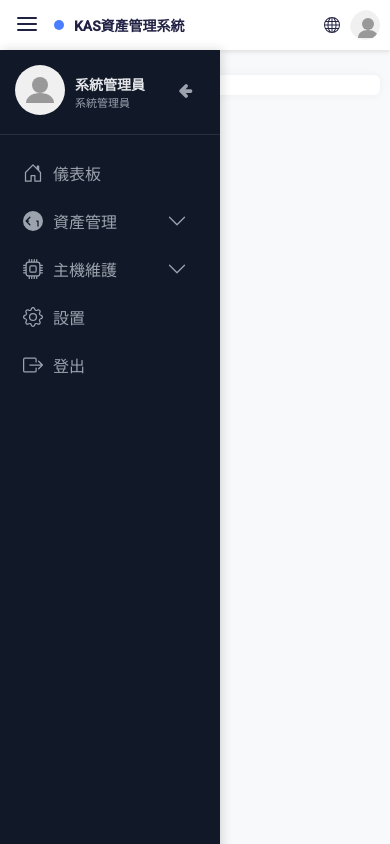
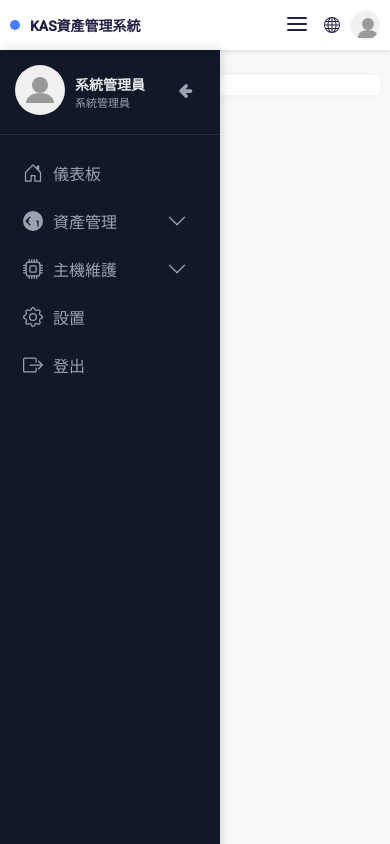
Before and after one commit to noveres/KAS2, an Angular app: page / in a window 390 px wide. Built offline with nearby package versions, Linux system fonts and the light colour scheme.

Commit message:
開始動態控制元素

```diff
--- a/src/app/layout/sidebar-navmenu-drop-down/sidebar-navmenu-drop-down.component.html
+++ b/src/app/layout/sidebar-navmenu-drop-down/sidebar-navmenu-drop-down.component.html
@@ -5,8 +5,9 @@
       <!-- 頂部導航欄 -->
       <div class="top-header">
         <div class="header-right">
-           <!-- 移動端漢堡菜單按鈕 -->
-           <button class="mobile-menu-toggle" aria-label="Toggle mobile menu" (click)="toggleSidebar()">
+          @if(isPCMenuToggleEnabled){
+           <!-- 主機端漢堡菜單按鈕 -->
+           <button class="pc-menutoggle" aria-label="Toggle mobile menu" (click)="toggleSidebar()">
             <svg xmlns="http://www.w3.org/2000/svg" width="24" height="24" viewBox="0 0 24 24" fill="none"
               stroke="currentColor" stroke-width="2" stroke-linecap="round" stroke-linejoin="round">
               <line x1="3" y1="12" x2="21" y2="12"></line>
@@ -14,12 +15,24 @@
               <line x1="3" y1="18" x2="21" y2="18"></line>
             </svg>
           </button>
+        }
+
         <div class="logo-text">
           <span>KAS資產管理系統</span>
         </div>
       </div>
         <div class="header-right">
-
+          @if (isMobileMenuToggleEnabled) {
+          <!-- 手機端漢堡菜單按鈕 -->
+          <button class="mobile-menu-toggle" aria-label="Toggle mobile menu" (click)="toggleSidebar()">
+            <svg xmlns="http://www.w3.org/2000/svg" width="24" height="24" viewBox="0 0 24 24" fill="none"
+              stroke="currentColor" stroke-width="2" stroke-linecap="round" stroke-linejoin="round">
+              <line x1="3" y1="12" x2="21" y2="12"></line>
+              <line x1="3" y1="6" x2="21" y2="6"></line>
+              <line x1="3" y1="18" x2="21" y2="18"></line>
+            </svg>
+          </button>
+        }
           <div class="language-selector">
             <svg xmlns="http://www.w3.org/2000/svg" width="16" height="16" fill="currentColor" viewBox="0 0 16 16">
               <path
@@ -63,11 +76,15 @@
             <button class="menu-toggle" aria-label="Toggle sidebar" (click)="toggleSidebar()">
               <svg xmlns="http://www.w3.org/2000/svg" width="20" height="20" fill="#FF5733" stroke="currentColor"
                 stroke-width="2" viewBox="0 0 16 16">
+               @if (isMenuToggleOffVisible){
                 <path *ngIf="!isSidebarActive"
                   d="M5.5 8a.5.5 0 0 1 .5-.5h6.293l-3.147-3.146a.5.5 0 0 1 .708-.708l4 4a.5.5 0 0 1 0 .708l-4 4a.5.5 0 0 1-.708.708L12.293 8.5H6a.5.5 0 0 1-.5-.5z" />
+                }
+                @if (isMenuToggleOnVisible){
                 <path *ngIf="isSidebarActive"
                   d="M10.5 8a.5.5 0 0 1-.5.5H3.707l3.147 3.146a.5.5 0 0 1-.708.708l-4-4a.5.5 0 0 1 0-.708l4-4a.5.5 0 1 1 .708.708L3.707 7.5H10a.5.5 0 0 1 .5.5z" />
-              </svg>
+                }
+                </svg>
             </button>
           </div>
 
--- a/src/app/layout/sidebar-navmenu-drop-down/sidebar-navmenu-drop-down.component.scss
+++ b/src/app/layout/sidebar-navmenu-drop-down/sidebar-navmenu-drop-down.component.scss
@@ -44,13 +44,36 @@
       }
   }
 
+  .pc-menutoggle {
+    background: transparent;
+    border: none;
+    color: inherit;
+    cursor: pointer;
+    padding: 8px 8px;
+    border-radius: 50%;
+    transition: color 0.3s ease, background-color 0.3s ease;
+
+    &:hover {
+      background-color:color(butt-hove-color);
+
+    }
+
+    &:active {
+      transform: scale(0.96); // 按下時有輕微縮放效果
+    }
+    // &:focus {
+    //   outline: none;
+    //   box-shadow: 0 0 0 2px rgba(100, 150, 250, 0.4); // 有無障礙焦點狀態
+    // }
+  }
+
   .header-right {
       display: flex;
       align-items: center;
       gap: 20px;
 
       .mobile-menu-toggle {
-          // display: none;
+          display: none;
           background: none;
           border: none;
           color: currentcolor;
--- a/src/app/layout/sidebar-navmenu-drop-down/sidebar-navmenu-drop-down.component.ts
+++ b/src/app/layout/sidebar-navmenu-drop-down/sidebar-navmenu-drop-down.component.ts
@@ -31,11 +31,23 @@ import { Subscription } from 'rxjs';
 })
 export class SidebarNAVmenuDropDownComponent {
 
+//客製化組件選擇
+isPCMenuToggleEnabled = false; //使否啟用PC漢堡選單
+isMobileMenuToggleEnabled = true; //使否啟用移動端漢堡選單
+isMenuToggleOnVisible = true; //是否啟用關閉狀態的menu-toggle
+isMenuToggleOffVisible = true; //是否啟用開啟狀態的menu-toggle
+
+
+
  // 側邊欄相關
  isSidebarActive = true;
  isLoginPage = false;
  currentPage = '儀表板';
  activeSubmenu: string | null = null; // 當前活動的子菜單
+
+
+
+
 
  // 用戶信息
  userName = '系統管理員';
--- a/src/styles.scss
+++ b/src/styles.scss
@@ -38,7 +38,10 @@ $colors: (
   border-sidebar: rgba(255, 255, 255, 0.1),
   shadow-header: rgba(0, 0, 0, 0.1),
   shadow-sidebar: rgba(0, 0, 0, 0.15),
-  shadow-content: rgba(0, 0, 0, 0.05)
+  shadow-content: rgba(0, 0, 0, 0.05),
+
+  //互動色
+  butt-hove-color: rgba(0, 0, 0, 0.05)
 );
 
 // 獲取顏色函數
```
